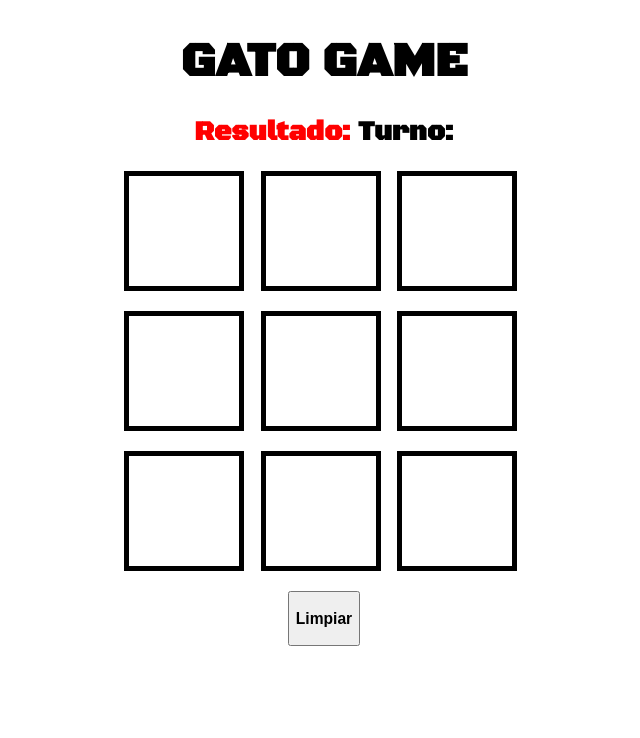
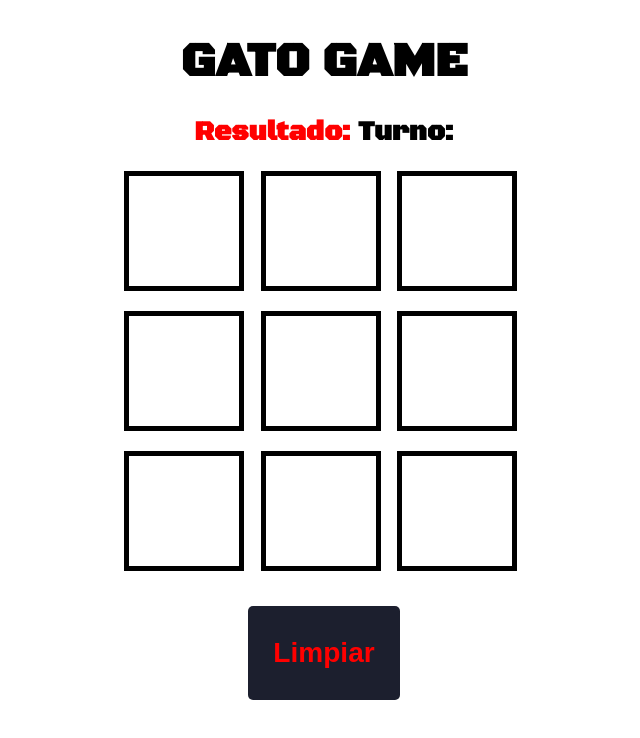
Before and after one commit to stevellanos01/Taller2_Especializacion_Tecnologica1, a Vue app: page / in a window 1280 px wide. Shown: the top 738 px of the page, without its empty margins (316-956 px from the left). Built offline with nearby package versions, Linux system fonts and the light colour scheme.

Commit message:
se agrega estilo a boton

```diff
--- a/src/components/Dashboard.vue
+++ b/src/components/Dashboard.vue
@@ -72,4 +72,19 @@ h1 {
 .resultado {
   color: red;
 }
+button {
+  margin-top: 15px;
+  padding: 3px 25px 3px 25px;
+  color: red;
+  background-color: rgb(28, 31, 46);
+  font-size: 1.5em;
+  outline: none;
+  border-radius: 5px;
+  border: 0px solid white;
+  cursor: pointer;
+  animation: border 3s ease-in-out;
+}
+button:active {
+  border: 1px solid white;
+}
 </style>
```
